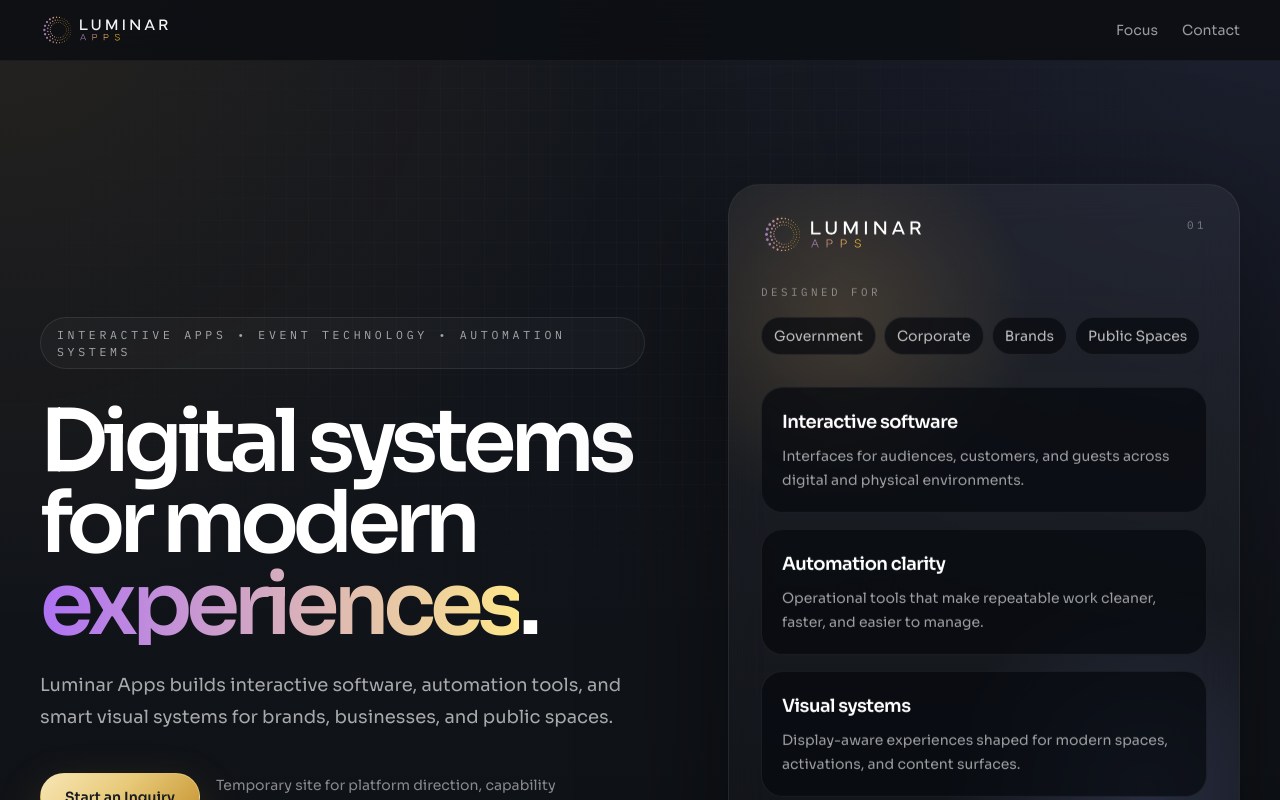
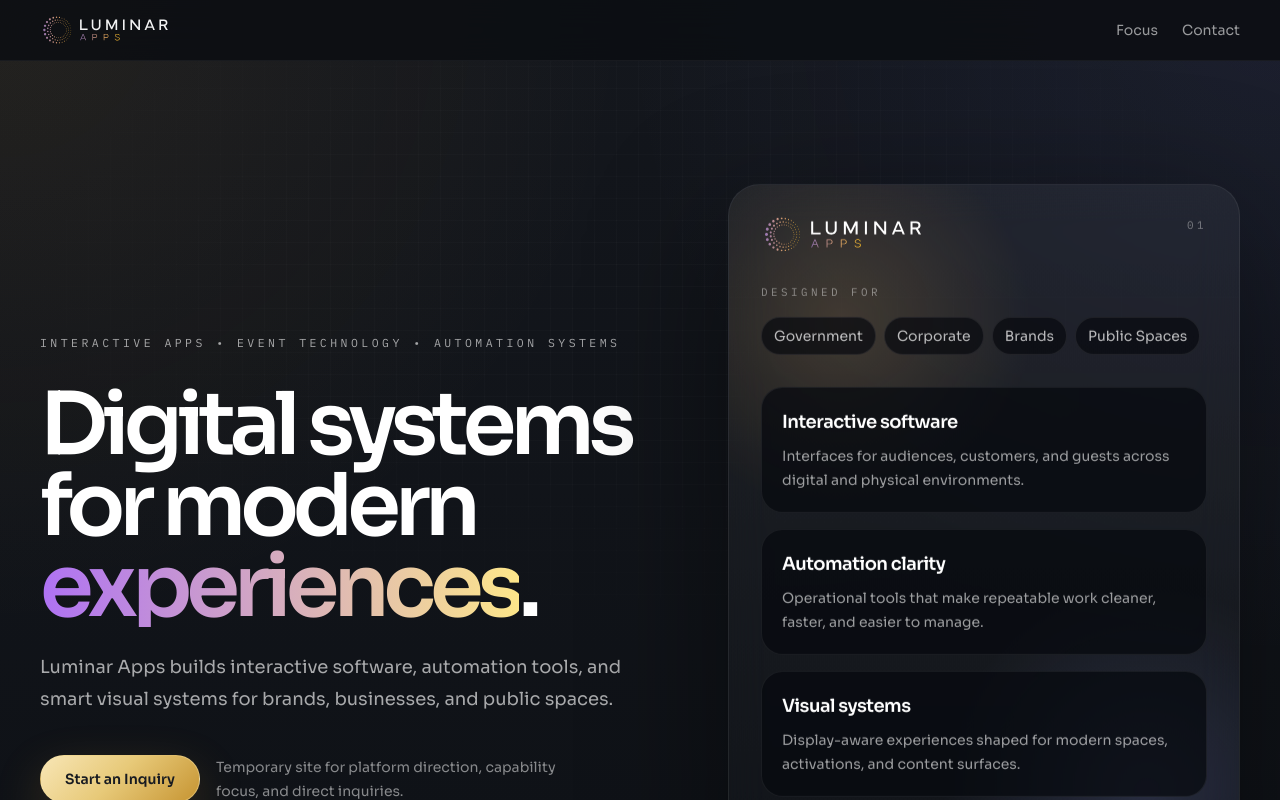
Before and after one commit to LMNRGroup/LuminarAppsWebsite, a Next.js app: page / in a window 1280 px wide. Shown: the top 800 px of the page. Built offline with nearby package versions, Linux system fonts and the light colour scheme.

Commit message:
Refine hero capability line layout

```diff
--- a/src/components/landing-page.tsx
+++ b/src/components/landing-page.tsx
@@ -106,8 +106,9 @@
         <section className="border-b border-white/8">
           <div className="mx-auto grid w-full max-w-7xl gap-16 px-6 py-20 sm:px-8 sm:py-24 lg:grid-cols-[minmax(0,1.08fr)_minmax(320px,0.92fr)] lg:items-center lg:gap-20 lg:px-10 lg:py-32">
             <Reveal className="max-w-3xl">
-              <p className="mono-copy inline-flex rounded-full border border-white/9 bg-white/[0.028] px-4 py-2 text-[0.72rem] uppercase tracking-[0.32em] text-white/62">
-                Interactive Apps • Event Technology • Automation Systems
+              <p className="mono-copy max-w-[20rem] text-center text-[0.7rem] uppercase tracking-[0.24em] text-white/62 sm:max-w-none sm:text-left sm:text-[0.72rem] sm:tracking-[0.3em]">
+                Interactive Apps • Event Technology
+                <br className="sm:hidden" /> • Automation Systems
               </p>
               <h1 className="mt-8 text-5xl font-semibold tracking-[-0.07em] text-white sm:text-6xl lg:text-[5.4rem] lg:leading-[0.94]">
                 <TypewriterText
```
